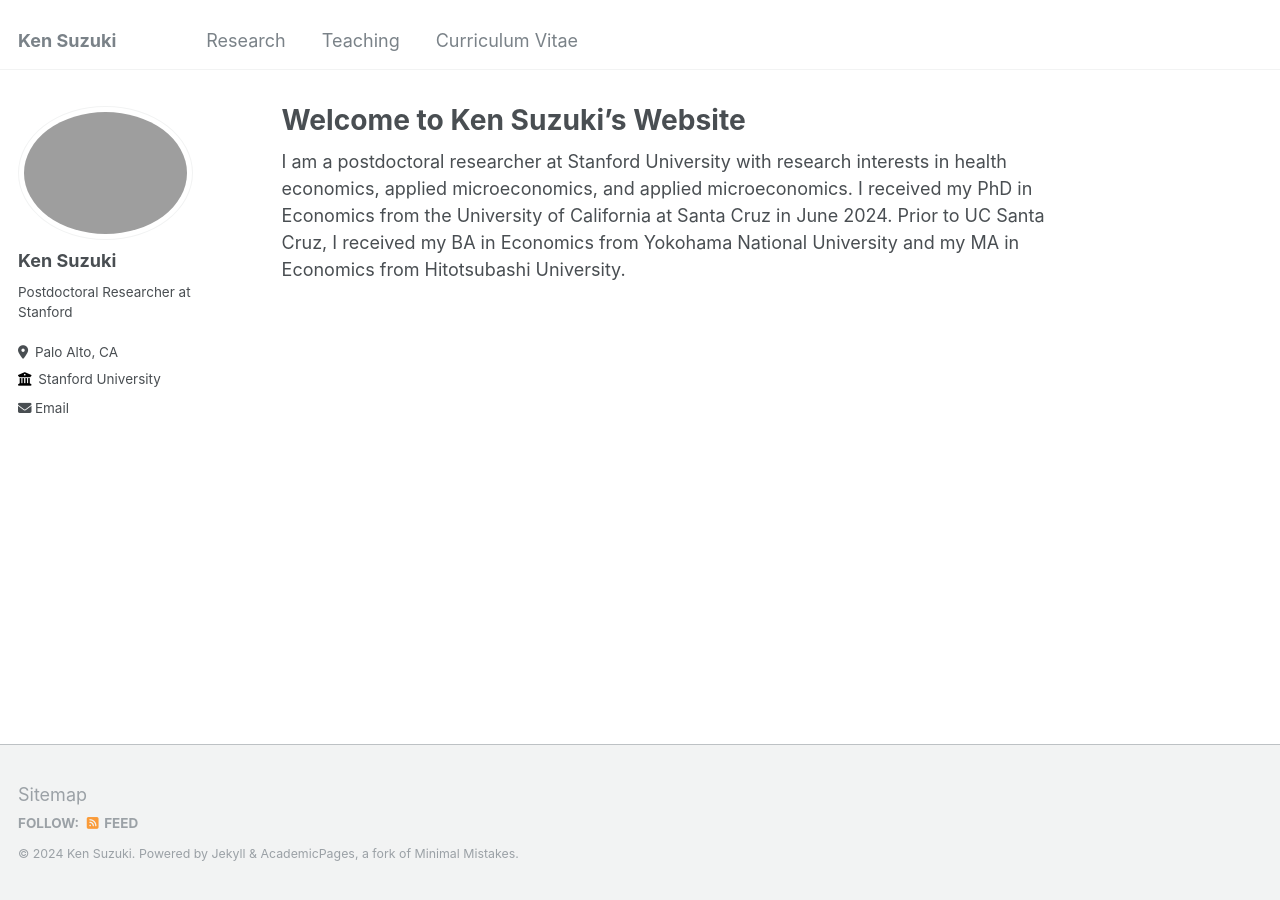
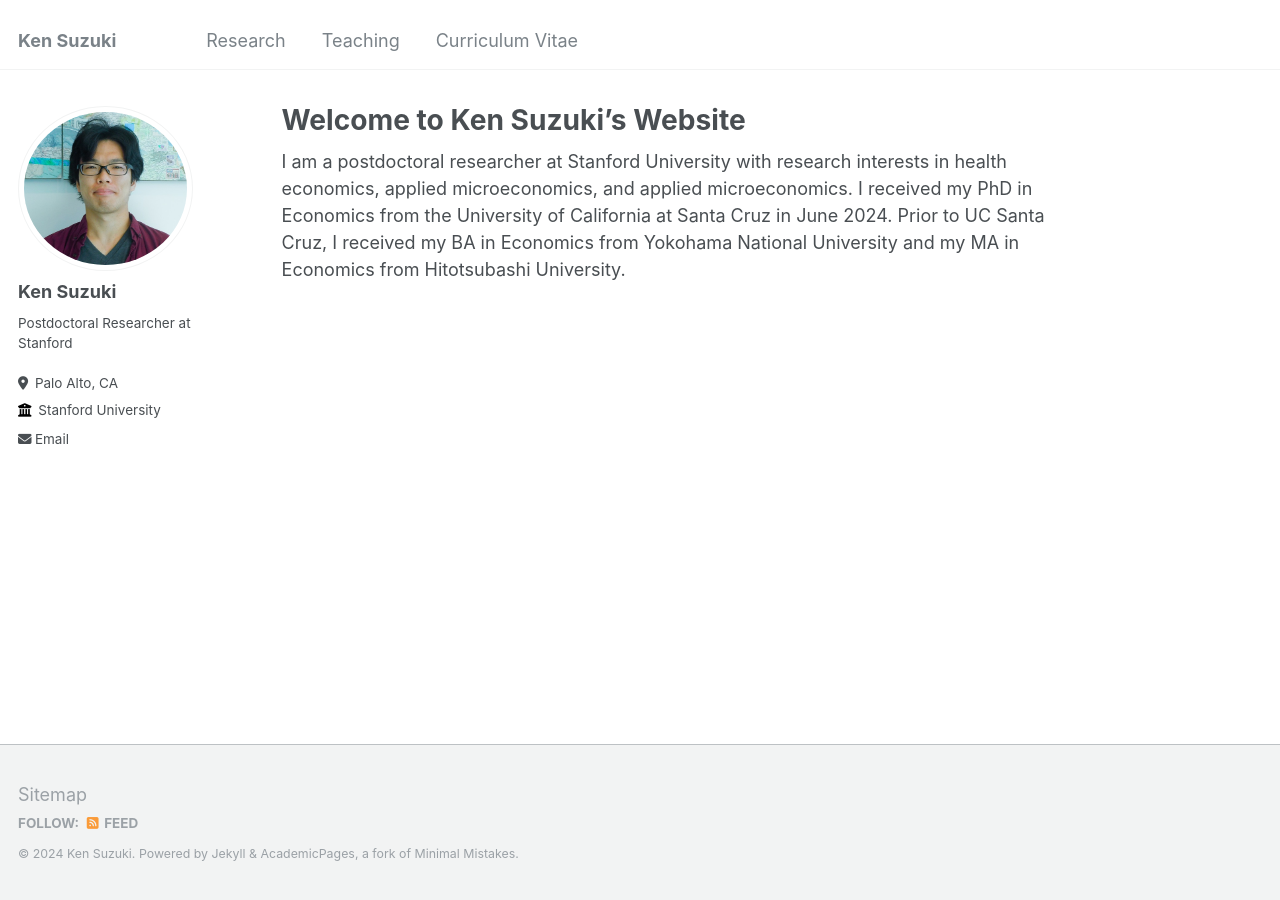
Before and after one commit to ksuzuki4/ken.suzuki.github.io, a Jekyll site: the page built from _pages/about.md, in a window 1280 px wide. Built offline with Jekyll 4.4.1, drawn with Linux system fonts in a browser that asks for light colours.

Commit message:
Update _config.yml

```diff
--- a/_config.yml
+++ b/_config.yml
@@ -22,7 +22,7 @@ repository               : "ksuzuki4/ksuzuki4.github.io"
 #               Additional customization can be done by editing /_includes/author-profile.html
 author:
   # Biographic information
-  avatar           : "/images/KenSuzukiWeb.jpg"
+  avatar           : "KenSuzukiWeb.jpg"
   name             : "Ken Suzuki"
   pronouns         : # example: "she/her"
   bio              : "Postdoctoral Researcher at Stanford"
```
